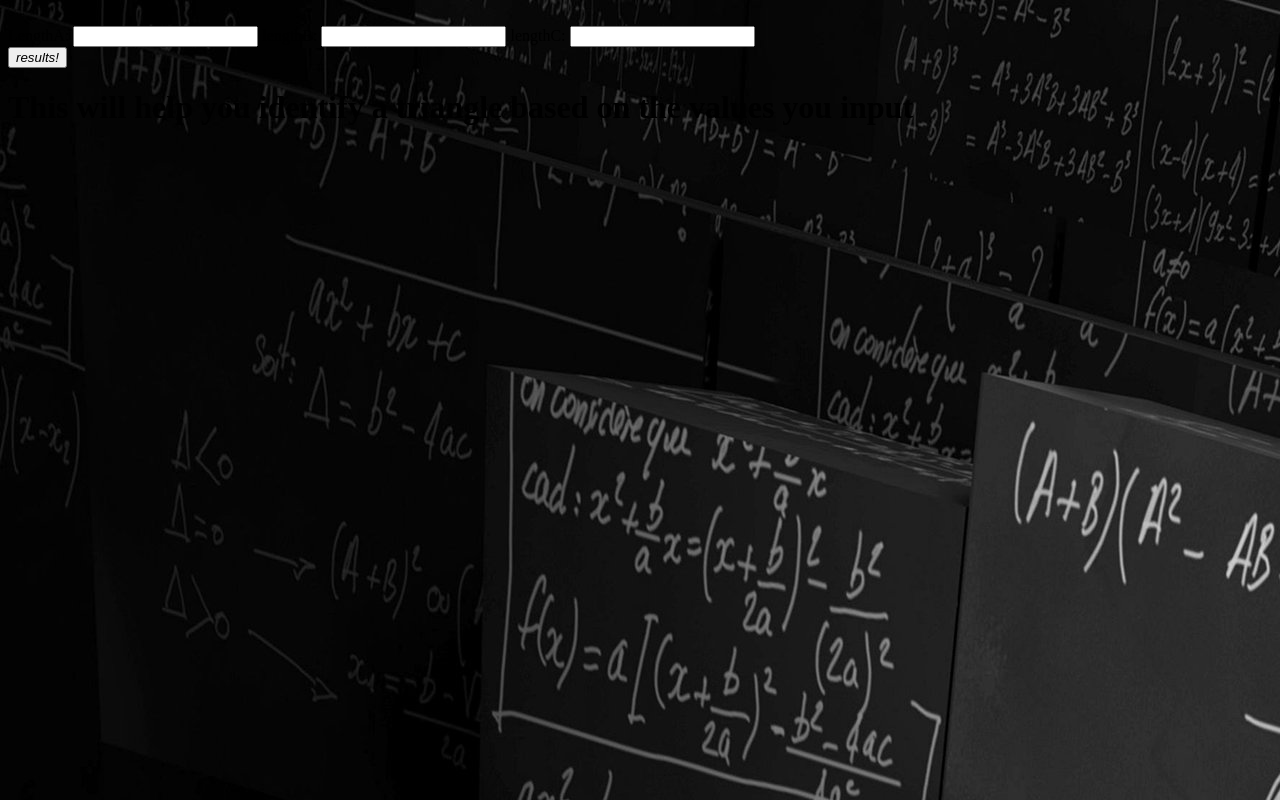
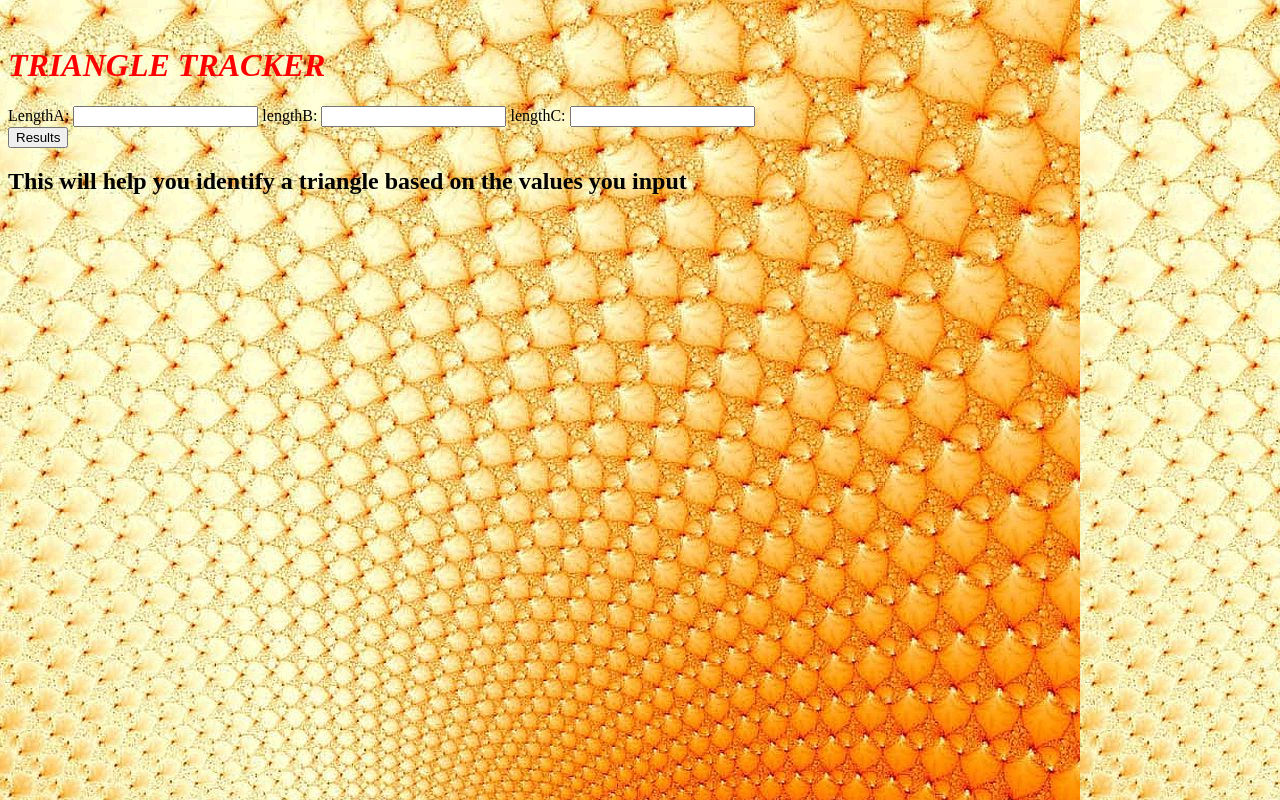
Before and after one commit to xystus45/triangle-tracker.github.io, a plain HTML site: page index.html in a window 1280 px wide. Drawn offline with Linux system fonts and the light colour scheme.

Commit message:
add modified index.html

```diff
--- a/css/styles.css
+++ b/css/styles.css
@@ -0,0 +1,6 @@
+h1 {
+  color: red;
+}
+div{
+  color: red;
+}
--- a/index.html
+++ b/index.html
@@ -4,19 +4,19 @@
       <link href="css/styles.css" rel="stylesheet" text="text/css" >
     <title>TRIANGLE-TRACKER</title>
   </head>
-  <body background="images/math_abstract.jpg">
-    <form>
-      <br>
+<body background="images/white_hole.jpg">
+  <form>
+   <br>
+  <h1> <i>TRIANGLE TRACKER</i></h1>
       LengthA: <input type="number" id="a" name="lengthA">
       lengthB: <input type="number" id="b" name="lengthB">
       lengthC: <input type="number" id="c" name="lengthC">
-</br>
-
+  </br>
 
   </form>
-    <button onclick="trackButton()"><i>results!</i></button>
-    <h1>This will help you identify a triangle based on the values you input</h1>
-    <p id='answer'></P>
+    <button type="button" name="button" onclick="trackButton()">Results</button>
+    <h2>This will help you identify a triangle based on the values you input</h2>
+    <h3 id="answer"></h3>
       <script src="js/scripts.js"></script>
   </body>
 </html>
```
Also changed, not shown: images/math_abstract.jpg (deleted), images/white_hole.jpg (added).
